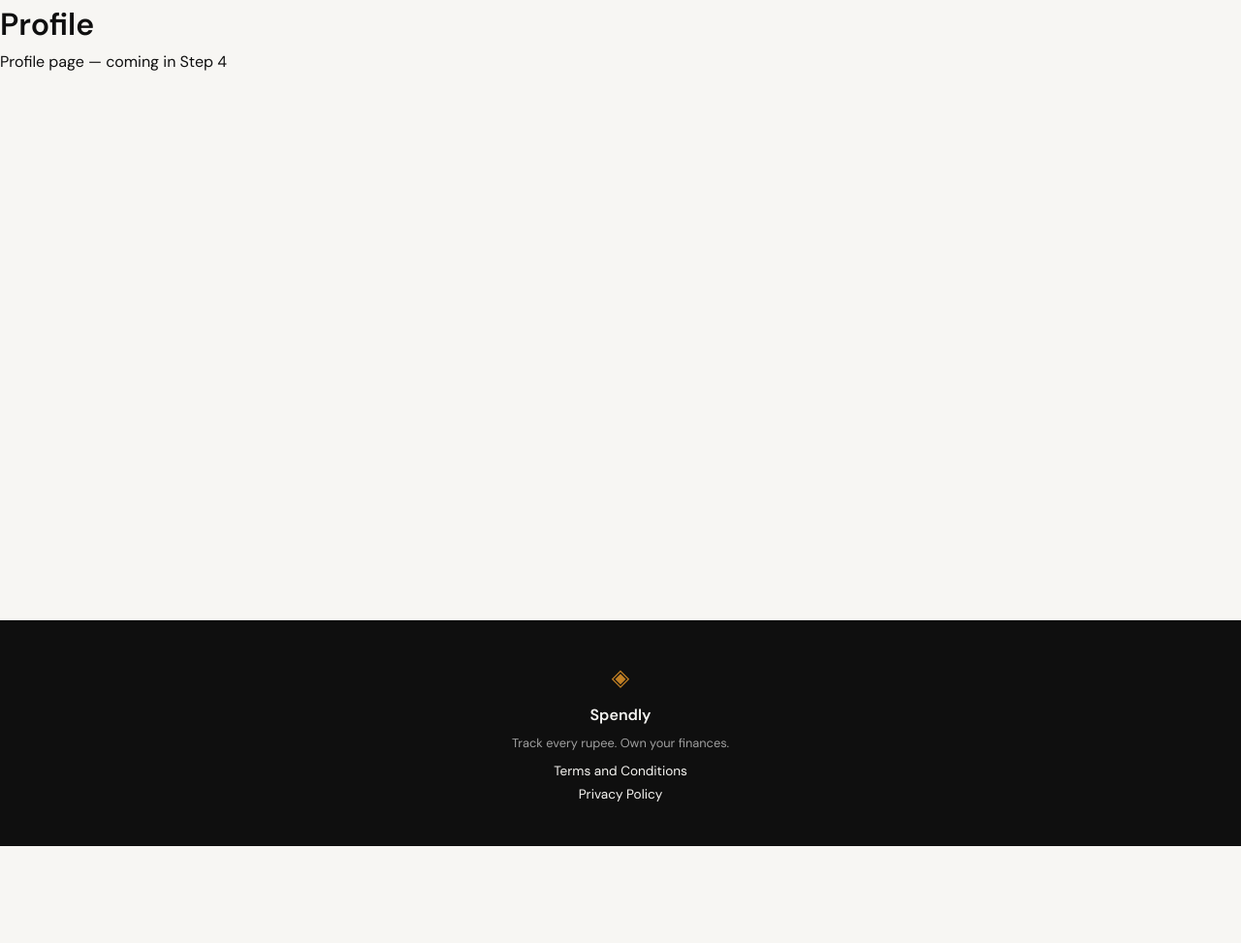
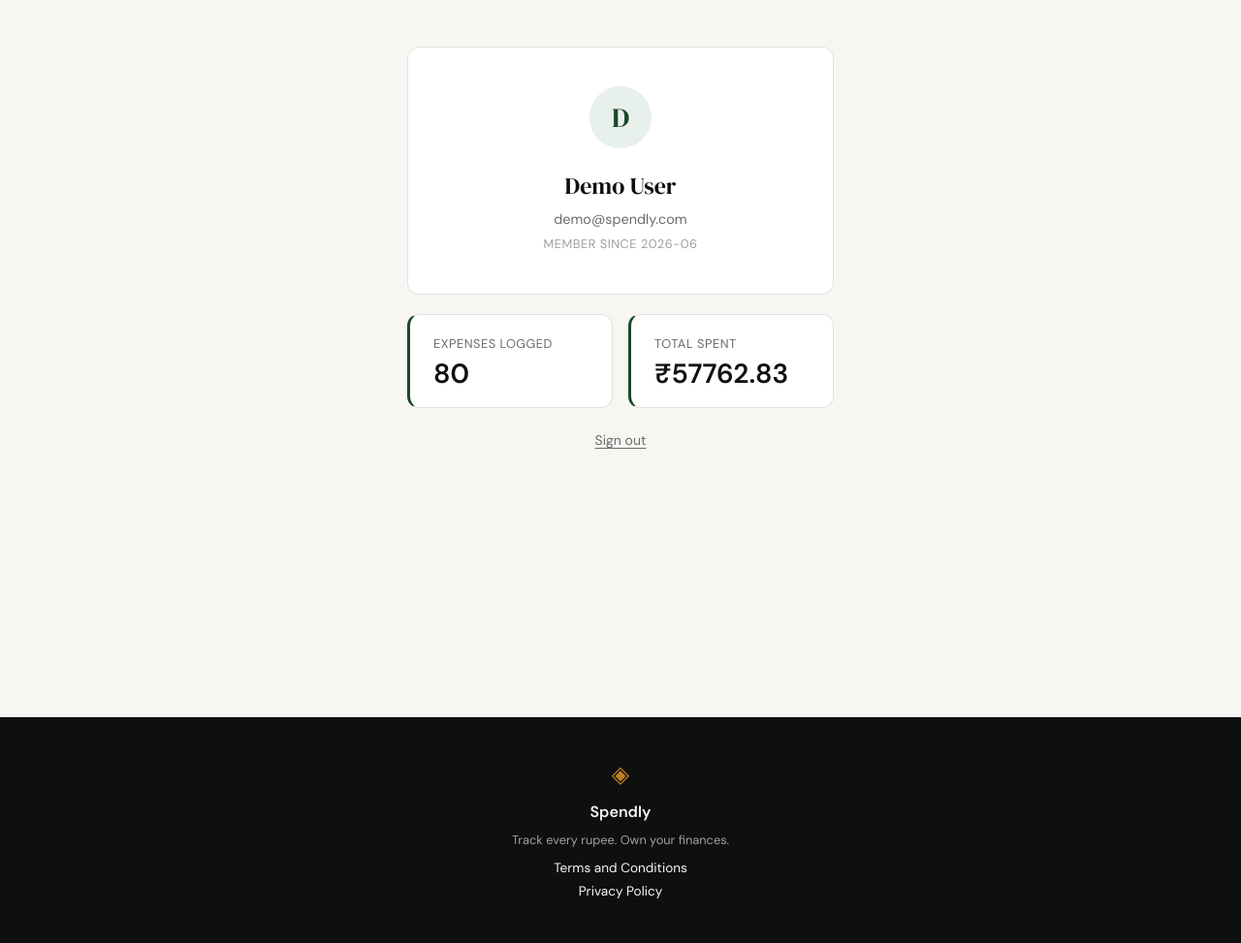
Before and after one commit to SaurabhSSB/spendly, a Flask app: page /profile in a window 1280 px wide. Shown: the part 61-1034 px from the top of the page at 97% size. Before the commit the page ends 934 px from the top, so only its background shows below. Run offline with Flask 3, Linux system fonts and the light colour scheme; a user stored in the database is signed in; data comes from the database, SQL or seed files in the repository.

Commit message:
add profile page ui

```diff
--- a/app.py
+++ b/app.py
@@ -1,8 +1,8 @@
 import re
 import sqlite3
-from flask import Flask, render_template, request, redirect, url_for, session
+from flask import Flask, render_template, request, redirect, url_for, session, abort
 from werkzeug.security import generate_password_hash, check_password_hash
-from database.db import get_db, init_db, seed_db, get_user_by_email
+from database.db import get_db, init_db, seed_db, get_user_by_email, get_user_by_id, get_expense_summary
 
 app = Flask(__name__)
 app.secret_key = 'spendly-dev-secret-key'
@@ -113,7 +113,13 @@ def logout():
 
 @app.route("/profile")
 def profile():
-    return render_template("profile.html")
+    if not session.get("user_id"):
+        return redirect(url_for("login"))
+    user = get_user_by_id(session["user_id"])
+    if user is None:
+        abort(404)
+    summary = get_expense_summary(session["user_id"])
+    return render_template("profile.html", user=user, summary=summary)
 
 
 @app.route("/expenses/add")
--- a/database/db.py
+++ b/database/db.py
@@ -79,3 +79,27 @@ def get_user_by_email(email):
     ).fetchone()
     db.close()
     return user
+
+
+def get_user_by_id(user_id):
+    db = get_db()
+    user = db.execute(
+        'SELECT id, name, email, created_at FROM users WHERE id = ?',
+        (user_id,)
+    ).fetchone()
+    db.close()
+    return user
+
+
+def get_expense_summary(user_id):
+    db = get_db()
+    row = db.execute(
+        'SELECT COUNT(*) AS total_count, COALESCE(SUM(amount), 0.0) AS total_amount '
+        'FROM expenses WHERE user_id = ?',
+        (user_id,)
+    ).fetchone()
+    db.close()
+    return {
+        'total_count': row['total_count'],
+        'total_amount': row['total_amount'],
+    }
--- /dev/null
+++ b/static/css/profile.css
@@ -0,0 +1,122 @@
+/* static/css/profile.css */
+
+.profile-section {
+    min-height: calc(100vh - 60px);
+    display: flex;
+    align-items: flex-start;
+    justify-content: center;
+    padding: 3rem 1.5rem;
+    background: var(--paper);
+}
+
+.profile-container {
+    width: 100%;
+    max-width: var(--auth-width);
+    display: flex;
+    flex-direction: column;
+    gap: 1.25rem;
+}
+
+/* Hero card */
+.profile-card {
+    background: var(--paper-card);
+    border: 1px solid var(--border);
+    border-radius: var(--radius-md);
+    padding: 2.5rem 2rem;
+    text-align: center;
+}
+
+.profile-avatar {
+    width: 64px;
+    height: 64px;
+    border-radius: 50%;
+    background: var(--accent-light);
+    color: var(--accent);
+    font-family: var(--font-display);
+    font-size: 1.75rem;
+    display: flex;
+    align-items: center;
+    justify-content: center;
+    margin: 0 auto 1.25rem;
+}
+
+.profile-name {
+    font-family: var(--font-display);
+    font-size: 1.5rem;
+    font-weight: 400;
+    color: var(--ink);
+    margin-bottom: 0.25rem;
+}
+
+.profile-email {
+    font-size: 0.9rem;
+    color: var(--ink-muted);
+    margin-bottom: 0.25rem;
+}
+
+.profile-since {
+    font-size: 0.8rem;
+    color: var(--ink-faint);
+    text-transform: uppercase;
+    letter-spacing: 0.04em;
+}
+
+/* Stat tiles */
+.profile-stats {
+    display: grid;
+    grid-template-columns: 1fr 1fr;
+    gap: 1rem;
+}
+
+.stat-tile {
+    background: var(--paper-card);
+    border: 1px solid var(--border);
+    border-left: 3px solid var(--accent);
+    border-radius: var(--radius-md);
+    padding: 1.25rem 1.5rem;
+    display: flex;
+    flex-direction: column;
+    gap: 0.4rem;
+}
+
+.stat-label {
+    font-size: 0.8rem;
+    color: var(--ink-muted);
+    text-transform: uppercase;
+    letter-spacing: 0.04em;
+}
+
+.stat-value {
+    font-size: 1.75rem;
+    font-weight: 600;
+    color: var(--ink);
+    line-height: 1;
+}
+
+.stat-amount {
+    font-variant-numeric: tabular-nums;
+}
+
+/* Actions */
+.profile-actions {
+    text-align: center;
+}
+
+.profile-logout {
+    font-size: 0.875rem;
+    color: var(--ink-muted);
+    text-decoration: underline;
+    text-underline-offset: 3px;
+    transition: color 0.15s ease;
+}
+
+.profile-logout:hover {
+    color: var(--danger);
+}
+
+/* Responsive */
+@media (max-width: 480px) {
+    .profile-stats {
+        grid-template-columns: 1fr;
+    }
+}
--- a/templates/profile.html
+++ b/templates/profile.html
@@ -2,9 +2,36 @@
 
 {% block title %}Profile — Spendly{% endblock %}
 
+{% block head %}
+<link rel="stylesheet" href="{{ url_for('static', filename='css/profile.css') }}">
+{% endblock %}
+
 {% block content %}
-<div class="container">
-    <h1>Profile</h1>
-    <p>Profile page — coming in Step 4</p>
-</div>
+<section class="profile-section">
+  <div class="profile-container">
+
+    <div class="profile-card">
+      <div class="profile-avatar">{{ user.name[0].upper() }}</div>
+      <h1 class="profile-name">{{ user.name }}</h1>
+      <p class="profile-email">{{ user.email }}</p>
+      <p class="profile-since">Member since {{ user.created_at[:7] }}</p>
+    </div>
+
+    <div class="profile-stats">
+      <div class="stat-tile">
+        <span class="stat-label">Expenses Logged</span>
+        <span class="stat-value">{{ summary.total_count }}</span>
+      </div>
+      <div class="stat-tile">
+        <span class="stat-label">Total Spent</span>
+        <span class="stat-value stat-amount">&#8377;{{ "%.2f"|format(summary.total_amount) }}</span>
+      </div>
+    </div>
+
+    <div class="profile-actions">
+      <a href="{{ url_for('logout') }}" class="profile-logout">Sign out</a>
+    </div>
+
+  </div>
+</section>
 {% endblock %}
```
Also changed, not shown: .claude/skills/frontend-design/SKILL.md (added), .claude/specs/04-profile-page-design.md (added).
